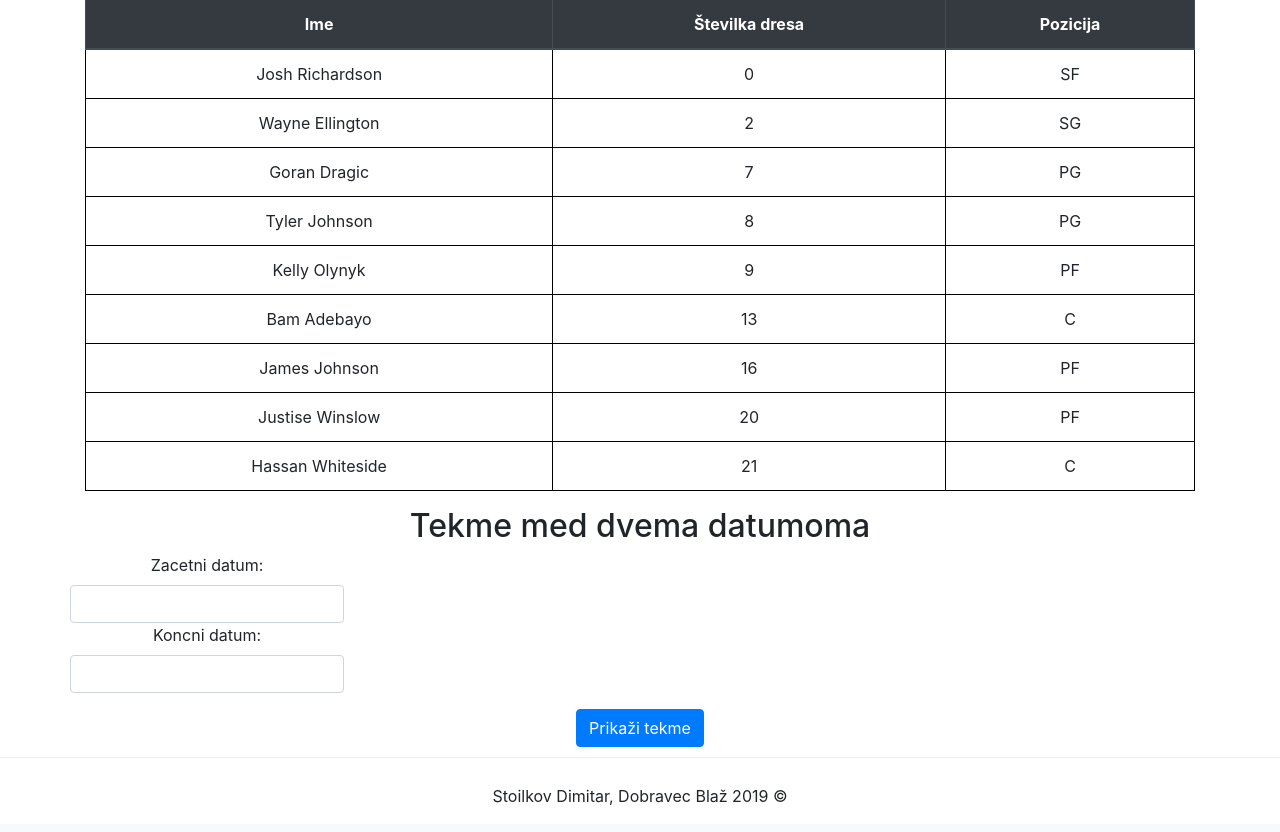
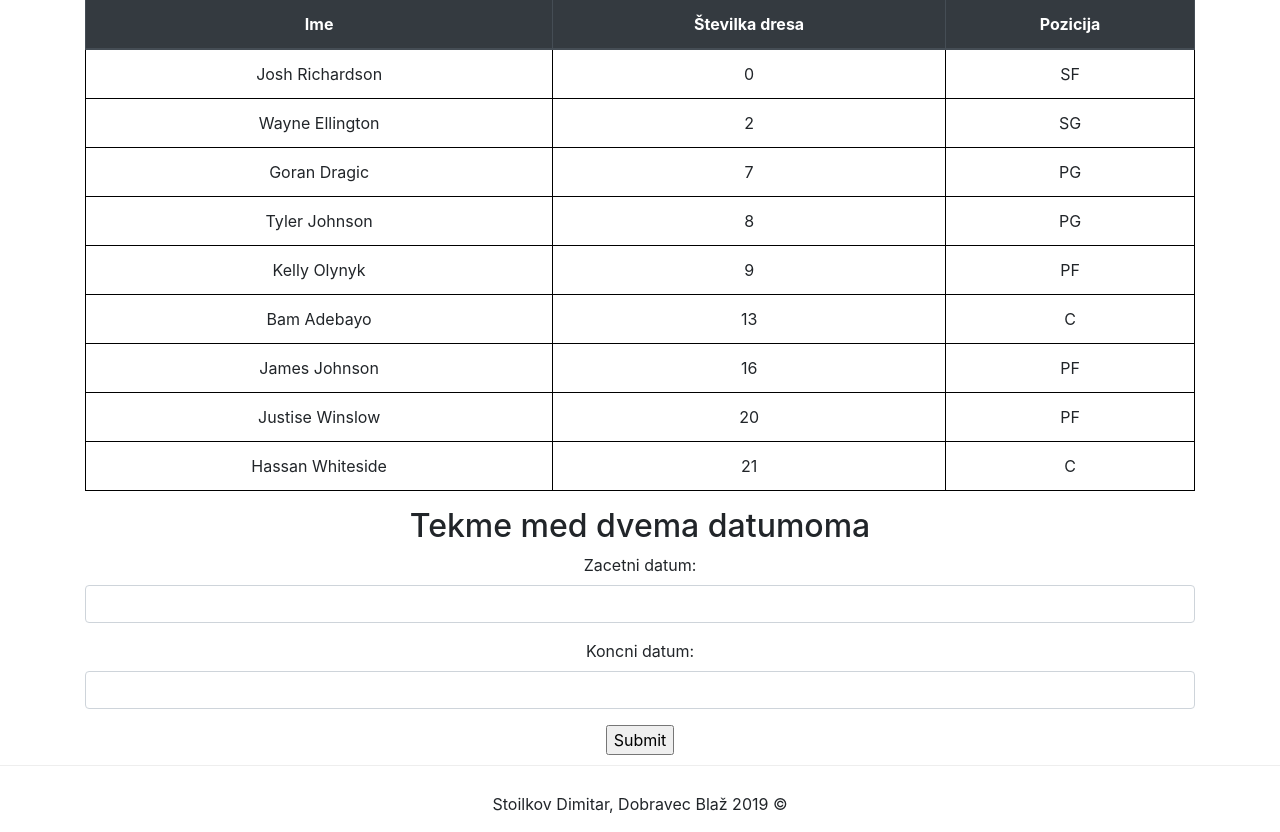
Before and after one commit to dimes123/kosarkaska-ekipa-django, a Django app: page /ekipa/ in a window 1280 px wide. Shown: the part 428-1260 px from the top of the page. Before the commit the page ends 1233 px from the top, so only its background shows below. Run offline with Django 3.2, Linux system fonts and the light colour scheme; data comes from the database, SQL or seed files in the repository; some libraries are stand-ins or nearby versions.

Commit message:
napredek pri Datumih

```diff
--- a/ekipa/miami/templates/ekipa.html
+++ b/ekipa/miami/templates/ekipa.html
@@ -74,17 +74,11 @@
 
 
 <h2>Tekme med dvema datumoma</h2>
-
-<form>
+<form method="post">
 <center>
-<div class="form-group row">
-  <div class="col-2.5">
-    {% csrf_token %}
-    {{form}}
-  </div>
-</div>
-<input type="submit" value="Prikaži tekme"  class="btn btn-primary">
-
+  {% csrf_token %}
+  {{ form.as_p }}
+  <input type="submit" value="Submit">
 </center>
 </form>
 
```
